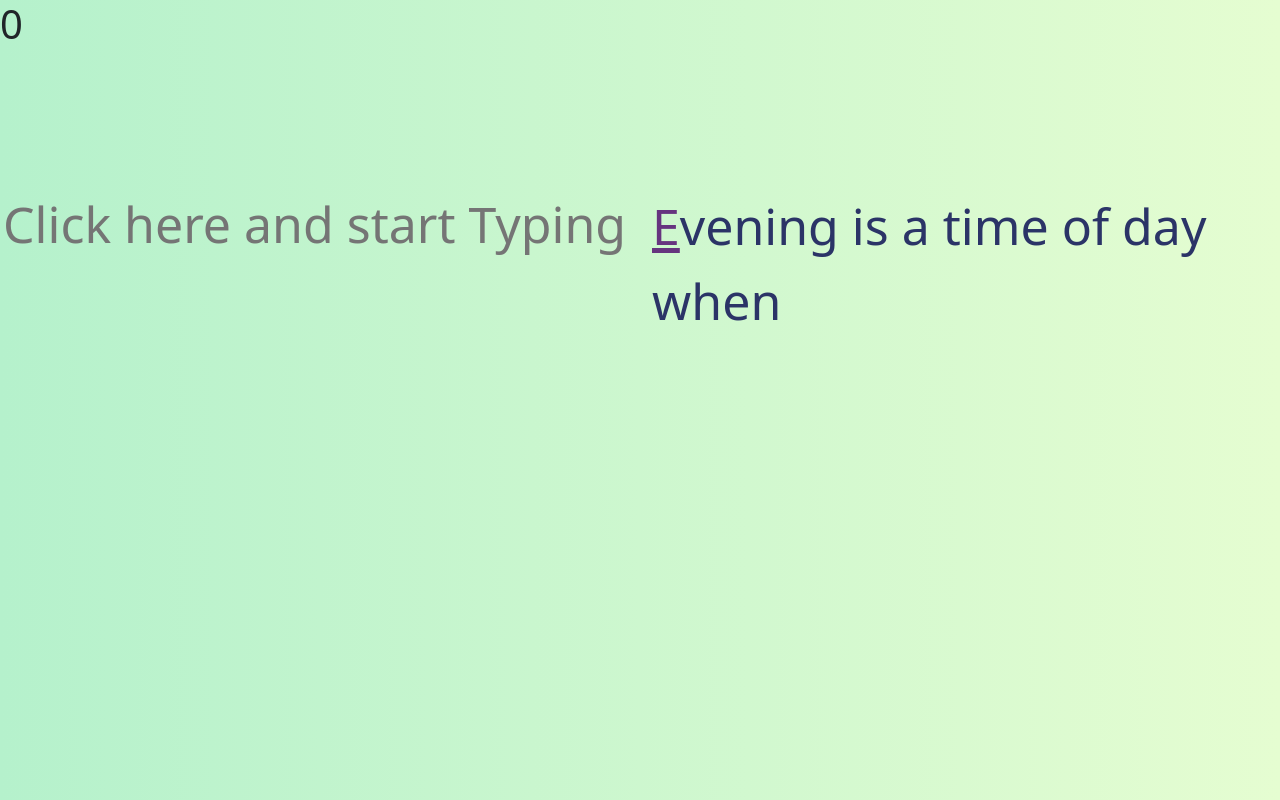
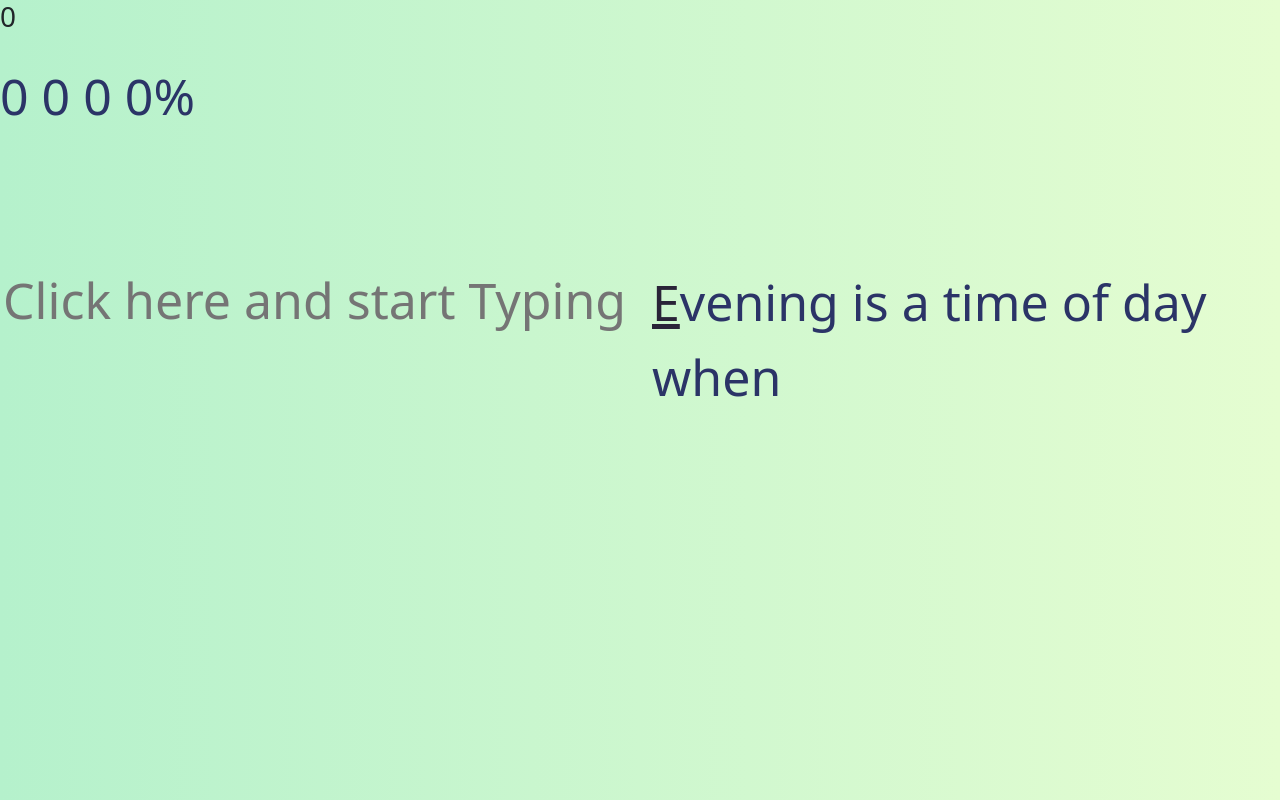
Before and after one commit to Ritesh27P/Typing_test_React, a React (Create React App) app: page / in a window 1280 px wide. Built offline with nearby package versions, Linux system fonts and the light colour scheme.

Commit message:
added words per minute

```diff
--- a/public/main.css
+++ b/public/main.css
@@ -23,7 +23,7 @@ p {
 }
 
 span {
-    color: #66347F;
+    color: #2a2438;
     text-decoration: underline;
 }
 
--- a/src/components/App.jsx
+++ b/src/components/App.jsx
@@ -21,7 +21,10 @@ const App = ()=>{
 
 
     return <div>
-        <h1 className='time'>{time}</h1>
+
+        <div>
+            <h3>{time}</h3>
+        </div>
         <Text time={time} st_func={writingStopped} intervalId={nIntervalId}/>
     </div>
 }
--- a/src/components/Text.jsx
+++ b/src/components/Text.jsx
@@ -6,7 +6,10 @@ import data from "../text_data"
 const Text = (props)=>{
     let [sentenceArr, setSentenceArr] = useState(data.split(" "))
     let [sentence, setSentence] = useState(data)
-    let [unaccuracy, setUnaccuracy] = useState(0)
+    let [word, setWord] = useState(0)
+    let [WPM, setWPM] = useState(0)
+    let [wrongTyped, setWrongTyped] = useState(0)
+    let [accuracy, setAccuracy] = useState(0)
 
 
     // Handing key press
@@ -18,26 +21,52 @@ const Text = (props)=>{
         let last_word = Message_list.at(-1)
         props.st_func()
 
+        setWord(prevData=>{
+            return prevData + 1;
+        })
+
+        // check if word entered is equal to 1st element
         if (keyPress === sentence[0]){
             setSentence(prevData=>{
                 return prevData.slice(1);
             })
         } else {
             event.target.value = "  "
-            setUnaccuracy(prevData=>prevData+1)
-            console.log(unaccuracy)
+
+            // counting incorrect word
+            setWrongTyped(prevData=>{
+                return prevData + 1;
+            })
         }
 
         // If pressed space bar
         if (event.keyCode === 32){
             event.target.value = " "
             if (last_word === sentenceArr[0]){
+
+                setWord(prevData=>{
+                    return prevData + 1;
+                })
+
                 setSentenceArr(prevData=>{
                     prevData.shift()
                     return prevData;
                 })
             }
         }
+
+        // Calcualting words per minute
+        setWPM(prevData=>{
+            if (props.time > 0){
+                return Math.floor(((word/props.time) * 60)/5)
+            }
+        })
+        // Calculating Accuracy
+        setAccuracy(prevData=>{
+            if (props.time > 0){
+                return (100 - (word * (wrongTyped/100)))
+            }
+        })
 
         if (props.time > 5) {
             clearInterval(props.nIntervalId);
@@ -47,6 +76,7 @@ const Text = (props)=>{
 
     return <div>
                 <div className="row textF">
+                    <p>{WPM} {word} {wrongTyped} {accuracy}%</p>
                     <input className="col-6" onKeyDown={handle_key} placeholder="Click here and start Typing"/>
                     <p className="col-6 data" style={{marginTop: "115px"}}><span>{sentence.slice(0,1)}</span>{sentence.slice(1, 30)}</p>
                 </div>
```
